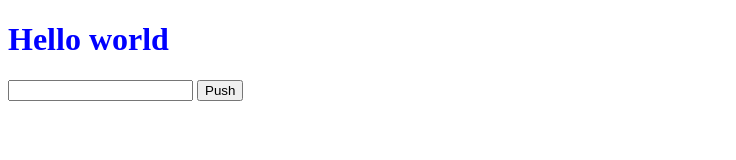
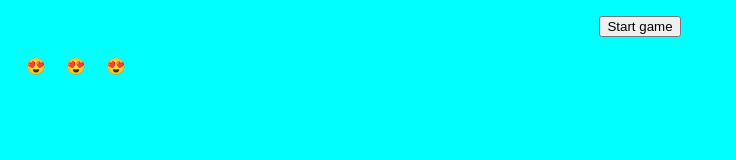
Before and after one commit to SvitlanaLucky/test_02_25, a plain HTML site: page index.html in a window 1280 px wide. Shown: the whole page, without its empty margins (0-736 px from the left). Drawn offline with Linux system fonts and the light colour scheme.

Commit message:
Deploying to gh-pages from @ SvitlanaLucky/test_02_25@249657523763a4ed04e1f3d84332d9ae6572d0d7 🚀

```diff
--- /dev/null
+++ b/assets/index-DxKKcn_v.css
@@ -0,0 +1 @@
+body{background-color:#0ff;margin:16px;text-align:center}.btn{color:#00f}.container{margin-top:20px;display:flex}.item{height:40px;width:40px}
--- a/index.html
+++ b/index.html
@@ -5,10 +5,20 @@
     <meta name="viewport" content="width=device-width, initial-scale=1.0" />
     <title>Document</title>
     <script type="module" crossorigin src="/test_02_25/index.js"></script>
+    <link rel="stylesheet" crossorigin href="/test_02_25/assets/index-DxKKcn_v.css">
   </head>
   <body>
-    <h1 style="color: blue">Hello world</h1>
+    <!-- <h1 style="color: blue">Hello world</h1>
     <input class="input" type="text" />
-    <button class="btn">Push</button>
+    <button class="btn">Push</button> -->
+    <!-- <button type="button" class="btn">Click me</button> -->
+
+    <button class="start-btn">Start game</button>
+    <div class="container">
+      <div class="item">😍</div>
+      <div class="item">😍</div>
+      <div class="item">😍</div>
+    </div>
+    <p class="result"></p>
   </body>
 </html>
--- a/index.js
+++ b/index.js
@@ -1,2 +1,2 @@
-(function(){const r=document.createElement("link").relList;if(r&&r.supports&&r.supports("modulepreload"))return;for(const e of document.querySelectorAll('link[rel="modulepreload"]'))n(e);new MutationObserver(e=>{for(const t of e)if(t.type==="childList")for(const o of t.addedNodes)o.tagName==="LINK"&&o.rel==="modulepreload"&&n(o)}).observe(document,{childList:!0,subtree:!0});function c(e){const t={};return e.integrity&&(t.integrity=e.integrity),e.referrerPolicy&&(t.referrerPolicy=e.referrerPolicy),e.crossOrigin==="use-credentials"?t.credentials="include":e.crossOrigin==="anonymous"?t.credentials="omit":t.credentials="same-origin",t}function n(e){if(e.ep)return;e.ep=!0;const t=c(e);fetch(e.href,t)}})();console.log("hello");const i={input:document.querySelector(".input"),btn:document.querySelector(".btn")};i.input.addEventListener("click",s);i.btn.addEventListener("click",u);function s(){}function u(){}
+(function(){const t=document.createElement("link").relList;if(t&&t.supports&&t.supports("modulepreload"))return;for(const e of document.querySelectorAll('link[rel="modulepreload"]'))n(e);new MutationObserver(e=>{for(const r of e)if(r.type==="childList")for(const c of r.addedNodes)c.tagName==="LINK"&&c.rel==="modulepreload"&&n(c)}).observe(document,{childList:!0,subtree:!0});function s(e){const r={};return e.integrity&&(r.integrity=e.integrity),e.referrerPolicy&&(r.referrerPolicy=e.referrerPolicy),e.crossOrigin==="use-credentials"?r.credentials="include":e.crossOrigin==="anonymous"?r.credentials="omit":r.credentials="same-origin",r}function n(e){if(e.ep)return;e.ep=!0;const r=s(e);fetch(e.href,r)}})();const o={startBtn:document.querySelector(".start-btn"),container:document.querySelector(".container"),result:document.querySelector(".result")};function l(i){return new Promise((s,n)=>{setTimeout(()=>{Math.random()>.5?s("😍"):n("🍌")},i)})}o.startBtn.addEventListener("click",()=>{const i=[];o.result.textContent="";for(let t=0;t<3;t++){o.container.children[t].textContent="";const s=l((t+1)*1e3);s.then(n=>{o.container.children[t].textContent=n}).catch(n=>{o.container.children[t].textContent=n}),i.push(s)}setTimeout(()=>{Promise.all(i).then(()=>{o.result.textContent="You won"}).catch(()=>{o.result.textContent="Try again"})},2500)});
 //# sourceMappingURL=index.js.map
```
Also changed, not shown: 1 other file.
